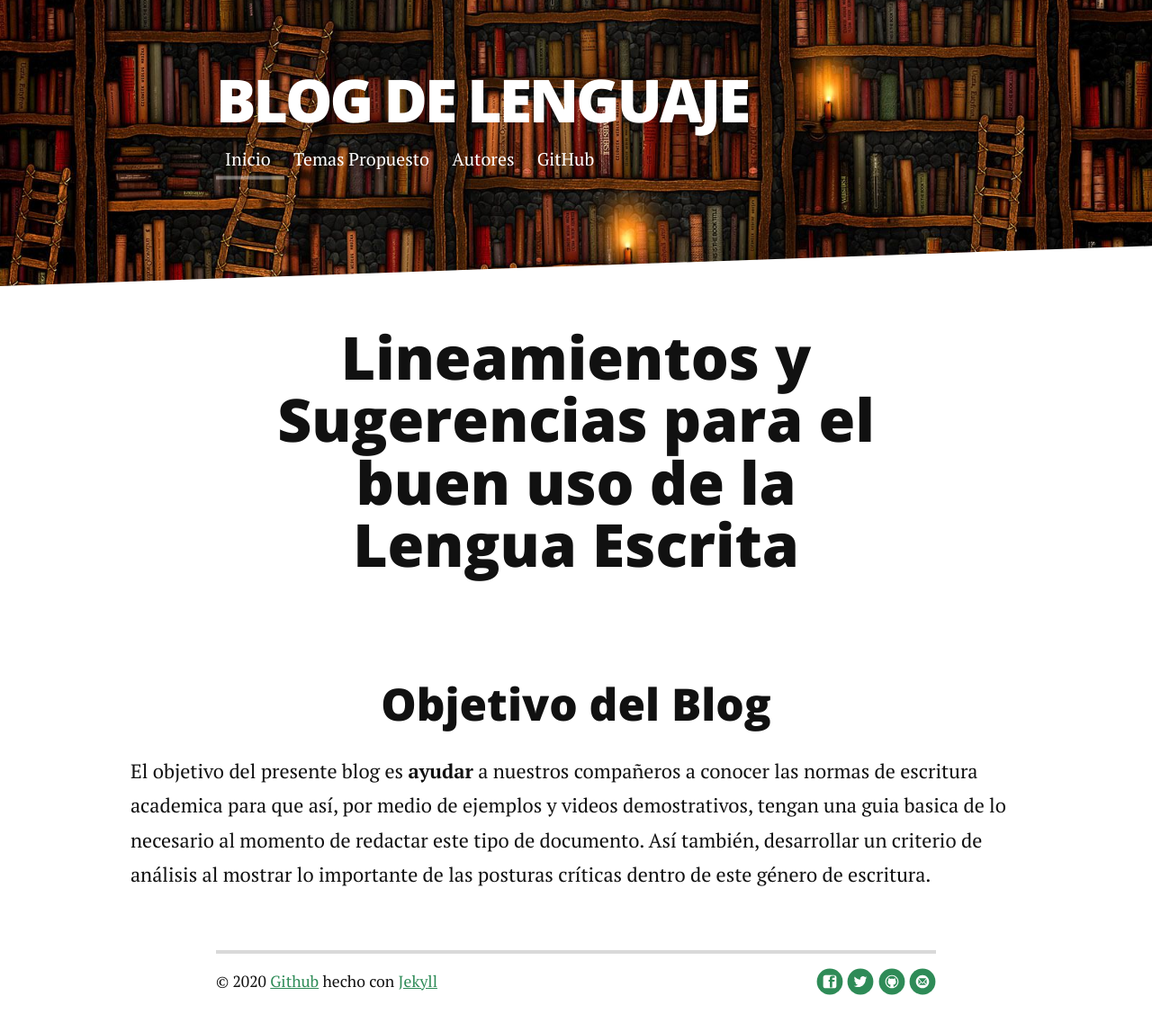
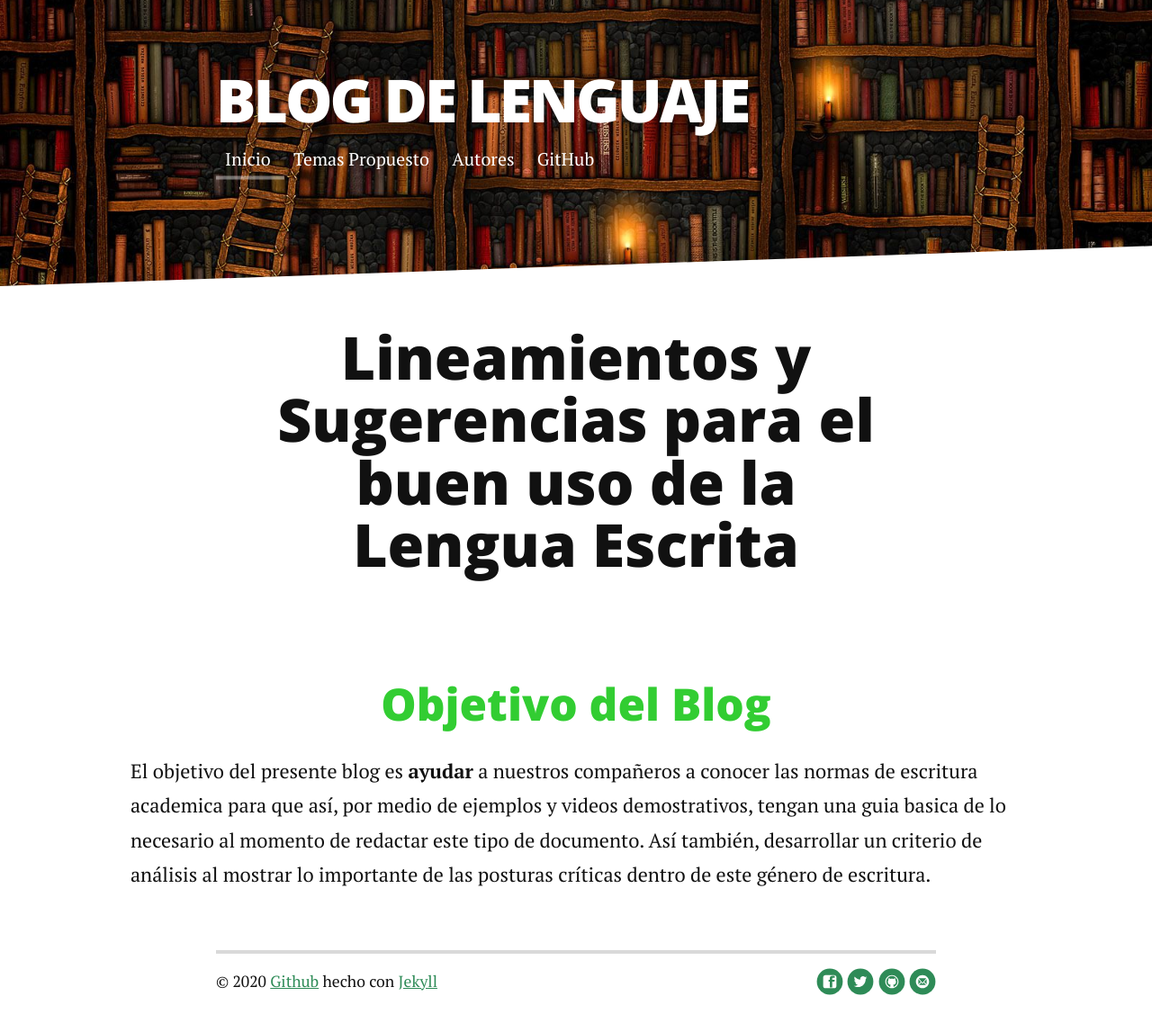
Before and after one commit to BlogdeLenguaje/BlogdeLenguaje.github.io, a Jekyll site: the page built from index.html, in a window 1280 px wide. Shown: the whole page at 90% size. Built offline with Jekyll 4.4.1, drawn with Linux system fonts in a browser that asks for light colours; nearby versions of some CDN libraries; the list of posts is cut into pages by our own code.

Commit message:
Update index.html

```diff
--- a/index.html
+++ b/index.html
@@ -6,7 +6,7 @@ title: Blog de Lenguaje
 <div class="home" id="home">
   <h1 class="pageTitle">Lineamientos y Sugerencias para el buen uso de la Lengua Escrita</h1>
   <embed src="{{ '/assets/img/NarutoAbout.mp3' | prepend: site.baseurl }}" autostarty="true" loop="true" volumen="30" width="0" height="0">
-       <center><h2>Objetivo del Blog</h2></center>
+       <center><font color="#32CD32"><h2>Objetivo del Blog</h2></font></center>
 <p>El objetivo del presente blog es <b>ayudar</b> a nuestros compañeros a conocer las normas de
 escritura academica para que así, por medio de ejemplos y videos demostrativos, tengan una
 guia basica de lo necesario al momento de redactar este tipo de documento. Así también,
```
